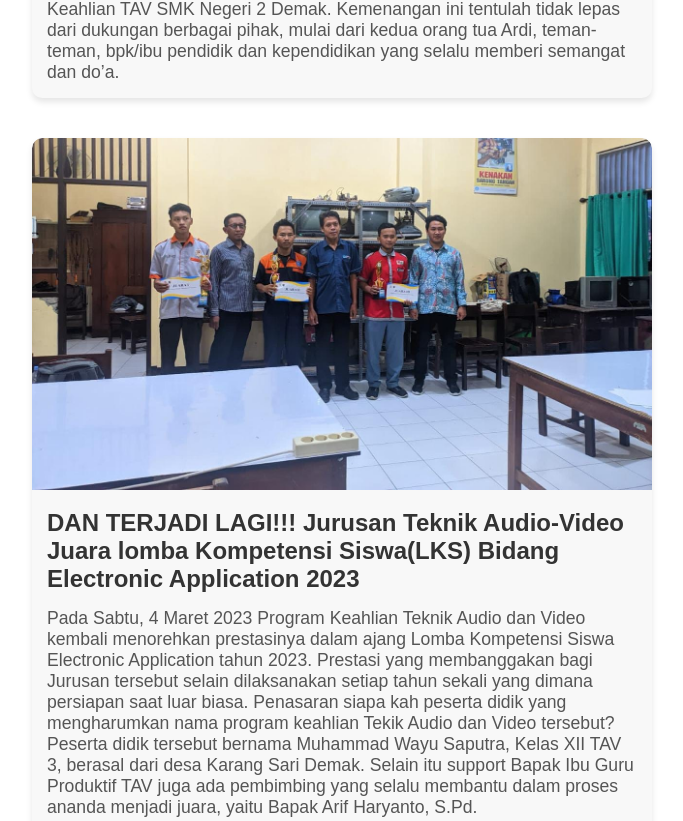
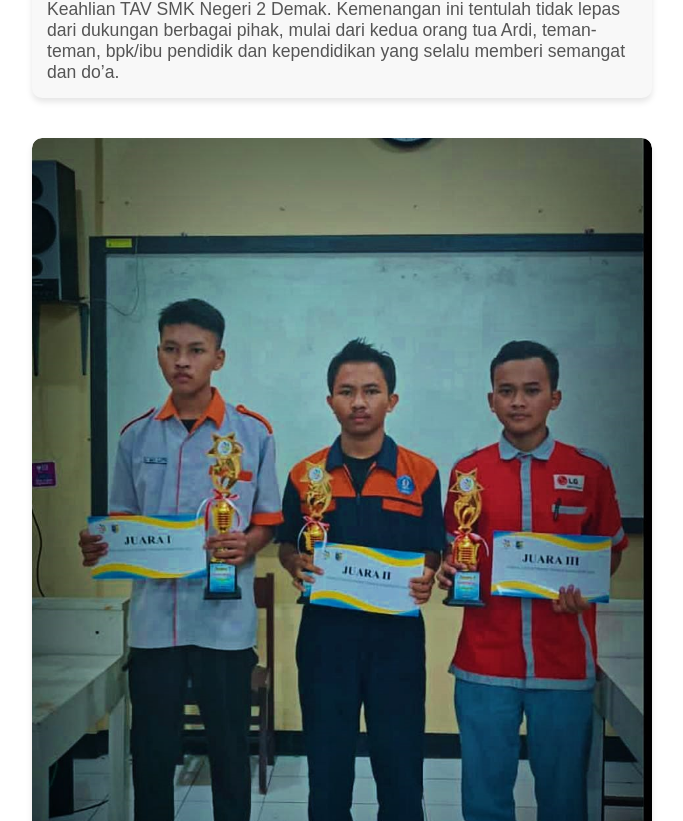
Before and after one commit to TAV-SKADA/TAV-SKADA.github.io, a plain HTML site: page index.html in a window 1280 px wide. Shown: the part 2739-3560 px from the top of the page, without its empty margins (298-981 px from the left). Drawn offline with Linux system fonts and the light colour scheme.

Commit message:
Update index.html

```diff
--- a/index.html
+++ b/index.html
@@ -77,7 +77,7 @@ Selain itu support Bapak Ibu Guru Produktif TAV juga ada pembimbing yang selalu
          Kemenangan ini tentulah tidak lepas dari dukungan berbagai pihak, mulai dari kedua orang tua Ardi, teman-teman, bpk/ibu pendidik dan kependidikan yang selalu memberi semangat dan do’a.</p>
             </div>
             <div class="blog-box">
-                <img src="blog3.jpg" alt="Blog Post 3">
+                <img src="blog3i.jpg" alt="Blog Post 3">
                 <h3>DAN TERJADI LAGI!!! Jurusan Teknik Audio-Video Juara lomba Kompetensi Siswa(LKS) Bidang Electronic Application 2023</h3>
                 <p>Pada Sabtu, 4 Maret 2023
 Program Keahlian Teknik Audio dan Video kembali menorehkan prestasinya dalam ajang Lomba Kompetensi Siswa Electronic Application tahun 2023. Prestasi yang membanggakan bagi Jurusan tersebut selain dilaksanakan setiap tahun sekali yang dimana persiapan saat luar biasa.
```
